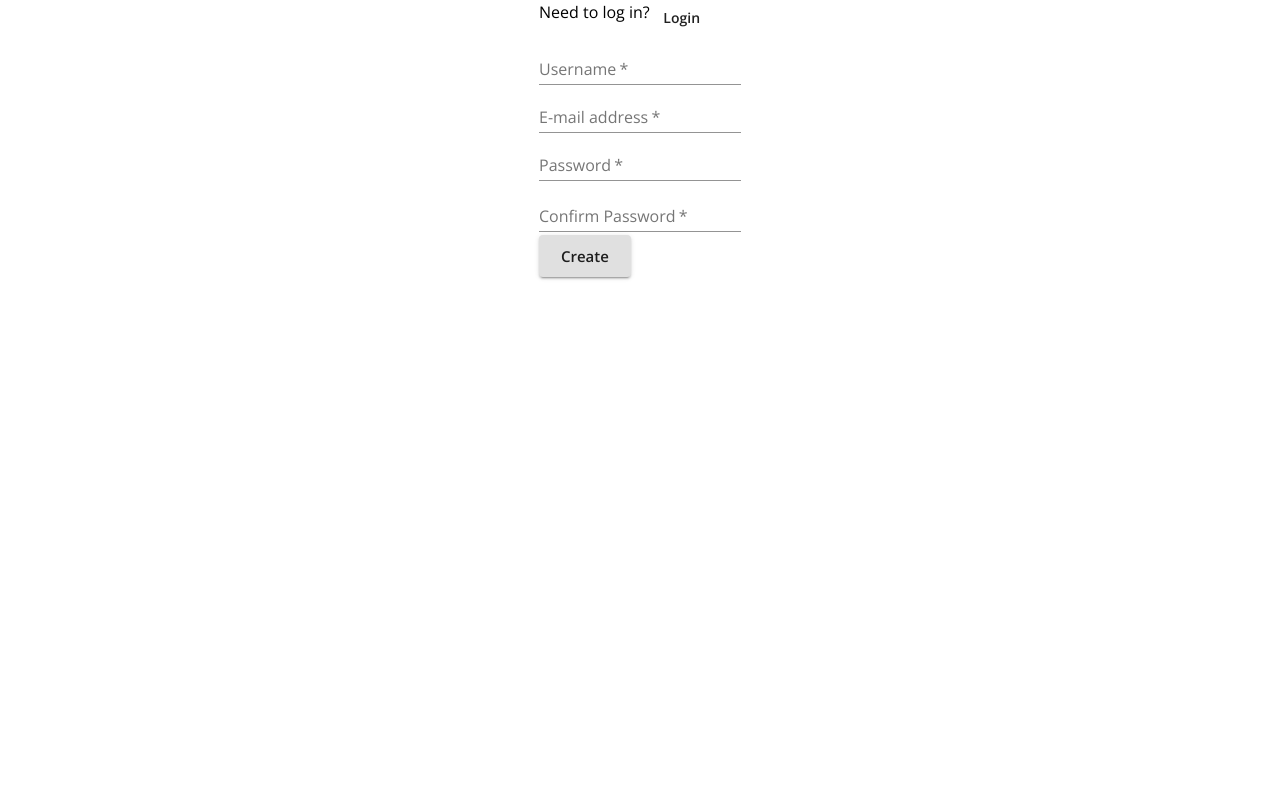
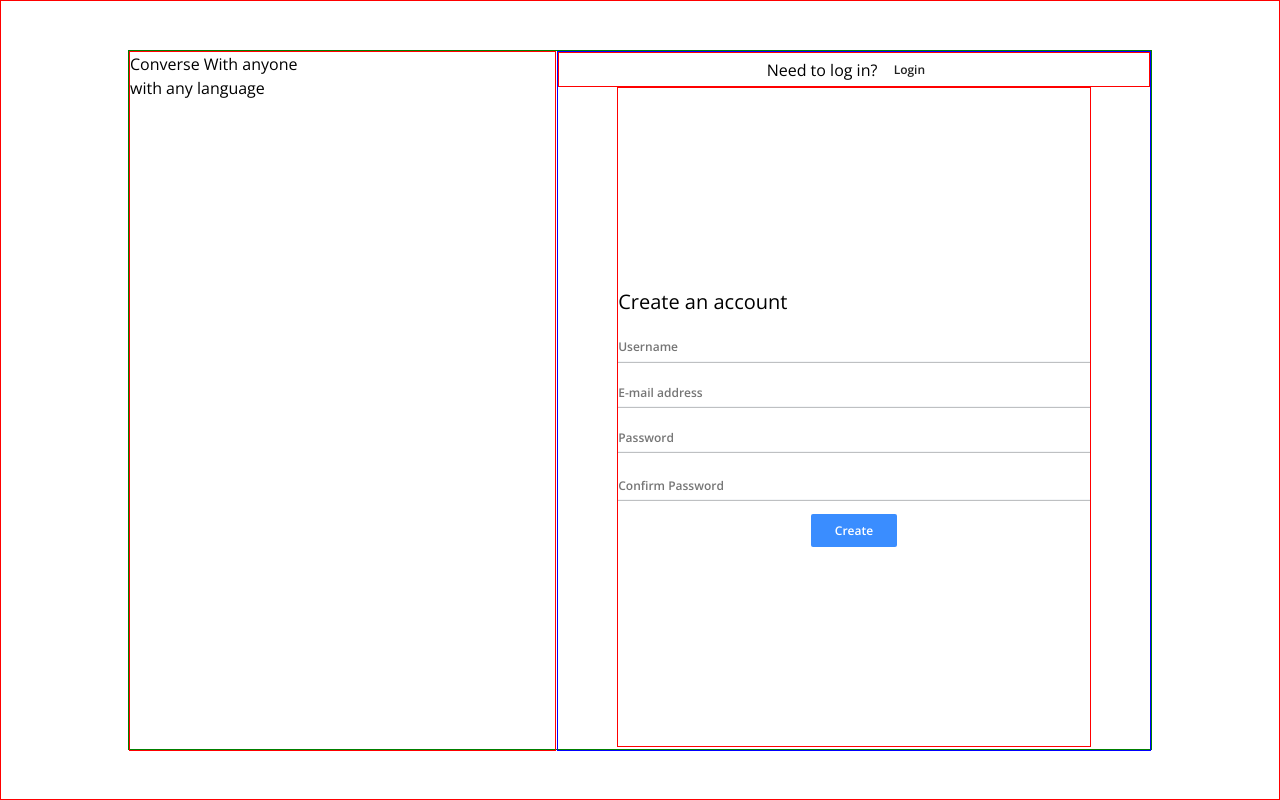
Before and after one commit to drlsv91/messenger-9133, a React (Create React App) app in the folder client/: page / in a window 1280 px wide. Built offline with nearby package versions, Linux system fonts and the light colour scheme; no server answers.

Commit message:
refactored form element to reusable components

```diff
--- a/client/src/Signup.js
+++ b/client/src/Signup.js
@@ -1,10 +1,15 @@
 import React, { useState } from "react";
 import { Redirect, useHistory } from "react-router-dom";
 import { connect } from "react-redux";
-import { Grid, Box, Typography, Button, FormControl, TextField, FormHelperText } from "@material-ui/core";
+import { Grid, Box, Typography, Button, FormHelperText } from "@material-ui/core";
 import { register } from "./store/utils/thunkCreators";
+import { authStyles } from "./themes/styles";
+import Input from "./components/common/Input";
+import Form from "./components/common/Form";
+import Field from "./components/common/Form/Field";
 
-const Login = (props) => {
+const Signup = (props) => {
+  const classes = authStyles();
   const history = useHistory();
   const { user, register } = props;
   const [formErrorMessage, setFormErrorMessage] = useState({});
@@ -29,27 +34,37 @@ const Login = (props) => {
   }
 
   return (
-    <Grid container justify="center">
-      <Box>
-        <Grid container item>
+    <Grid container justifyContent="center" alignItems="center" direction="column" className={classes.container}>
+      <Grid container justifyContent="space-between" alignItems="center" className={classes.wrapper}>
+        {/* left */}
+        <Box className={classes.left}>
+          <Typography>Converse With anyone</Typography>
+          <Typography>with any language</Typography>
+        </Box>
+        {/* right */}
+        <Box className={classes.right}>
+          <Grid container item justifyContent="center" alignItems="center" className={classes.top}>
             <Typography>Need to log in?</Typography>
             <Button onClick={() => history.push("/login")}>Login</Button>
           </Grid>
-        <form onSubmit={handleRegister}>
+
+          <Grid container justifyContent="center" alignItems="center" className={classes.formContainer}>
+            <Typography className={classes.formTitle}>Create an account</Typography>
+            <Form onSubmit={handleRegister}>
               <Grid>
-            <Grid>
-              <FormControl>
-                <TextField aria-label="username" label="Username" name="username" type="text" required />
-              </FormControl>
+                <Grid className={classes.inputContainer}>
+                  <Field>
+                    <Input aria-label="username" label="Username" name="username" required />
+                  </Field>
                 </Grid>
-            <Grid>
-              <FormControl>
-                <TextField label="E-mail address" aria-label="e-mail address" type="email" name="email" required />
-              </FormControl>
+                <Grid className={classes.inputContainer}>
+                  <Field>
+                    <Input label="E-mail address" aria-label="e-mail address" type="email" name="email" required />
+                  </Field>
                 </Grid>
-            <Grid>
-              <FormControl error={!!formErrorMessage.confirmPassword}>
-                <TextField
+                <Grid className={classes.inputContainer}>
+                  <Field error={!!formErrorMessage.confirmPassword}>
+                    <Input
                       aria-label="password"
                       label="Password"
                       type="password"
@@ -58,11 +73,11 @@ const Login = (props) => {
                       required
                     />
                     <FormHelperText>{formErrorMessage.confirmPassword}</FormHelperText>
-              </FormControl>
+                  </Field>
                 </Grid>
-            <Grid>
-              <FormControl error={!!formErrorMessage.confirmPassword}>
-                <TextField
+                <Grid className={classes.inputContainer}>
+                  <Field error={!!formErrorMessage.confirmPassword}>
+                    <Input
                       label="Confirm Password"
                       aria-label="confirm password"
                       type="password"
@@ -71,14 +86,18 @@ const Login = (props) => {
                       required
                     />
                     <FormHelperText>{formErrorMessage.confirmPassword}</FormHelperText>
-              </FormControl>
+                  </Field>
                 </Grid>
-            <Button type="submit" variant="contained" size="large">
+                <Grid container justifyContent="center" alignItems="center" style={{ marginTop: 10 }}>
+                  <Button type="submit" variant="contained" disableElevation color="primary">
                     Create
                   </Button>
                 </Grid>
-        </form>
+              </Grid>
+            </Form>
+          </Grid>
         </Box>
+      </Grid>
     </Grid>
   );
 };
@@ -97,4 +116,4 @@ const mapDispatchToProps = (dispatch) => {
   };
 };
 
-export default connect(mapStateToProps, mapDispatchToProps)(Login);
+export default connect(mapStateToProps, mapDispatchToProps)(Signup);
--- /dev/null
+++ b/client/src/components/common/Form/Field.jsx
@@ -0,0 +1,12 @@
+import { FormControl } from "@material-ui/core";
+import React from "react";
+
+const Field = ({ children, ...rest }) => {
+  return (
+    <FormControl style={{ width: "100%" }} {...rest}>
+      {children}
+    </FormControl>
+  );
+};
+
+export default Field;
--- /dev/null
+++ b/client/src/components/common/Form/index.jsx
@@ -0,0 +1,11 @@
+import React from "react";
+
+const Form = ({ children, onSubmit, ...rest }) => {
+  return (
+    <form onSubmit={onSubmit} style={{ width: "100%" }} {...rest}>
+      {children}
+    </form>
+  );
+};
+
+export default Form;
--- /dev/null
+++ b/client/src/components/common/Input/index.jsx
@@ -0,0 +1,23 @@
+import { TextField } from "@material-ui/core";
+import React from "react";
+import { authStyles } from "../../../themes/styles";
+
+const Input = ({ label, name, type = "text", ...rest }) => {
+  const classes = authStyles();
+  return (
+    <TextField
+      {...rest}
+      classes={{ root: classes.root }}
+      InputLabelProps={{
+        style: { fontSize: 12, fontWeight: "bold" },
+        required: false,
+        classes: { root: classes.root },
+      }}
+      label={label}
+      type={type}
+      name={name}
+    />
+  );
+};
+
+export default Input;
--- /dev/null
+++ b/client/src/themes/styles.js
@@ -0,0 +1,134 @@
+import { makeStyles } from "@material-ui/core/styles";
+
+export const authStyles = makeStyles((theme) => ({
+    wrapper: {
+        border: "1px solid green",
+        height: "700px",
+        maxWidth: "1024px",
+        margin: "auto",
+    },
+    container: {
+        border: "1px solid red",
+        height: "100vh",
+    },
+    left: {
+        border: "1px solid red",
+        height: "100%",
+        width: "425px",
+    },
+    right: {
+        width: "calc(100% - 430px)",
+        height: "100%",
+        border: "1px solid blue",
+    },
+    inputContainer: {
+        width: "100%",
+    },
+    formContainer: {
+        border: "1px solid red",
+        width: "80%",
+        height: "calc(100% - 38px)",
+        display: "flex",
+        flexDirection: "column",
+        alignItems: "center",
+        justifyContent: "center",
+        margin: "0 auto",
+    },
+    top: {
+        border: "1px solid red",
+        alignSelf: "flex-start",
+        justifySelf: "flex-start",
+    },
+    formTitle: {
+        // border: "1px solid red",
+        width: "100%",
+        fontSize: "20px",
+    },
+
+    root: {
+        "& .MuiInput-underline:after": {
+            borderBottom: "1px solid #E9EEF2",
+            color: "#E9EEF2",
+        },
+        "& .MuiFormLabel-root.Mui-focused": {
+            color: "rgba(0, 0, 0, 0.54)",
+        },
+        "& .MuiInput-underline:hover:not(.Mui-disabled):before": {
+            borderBottom: "2px solid #E9EEF2",
+            color: "#E9EEF2",
+        },
+    },
+    topDashboard: {
+        display: "grid",
+        gridTemplateColumns: "[col1-start] 1fr [col1-end col2-start] 2.6fr [col2-end]",
+        gap: "2rem",
+
+        "@media (max-width:768px)": {
+            gridTemplateColumns: "repeat(1, auto)",
+            gap: "2rem",
+        },
+    },
+
+    topLeftDashboard: {
+        display: "grid",
+        gridTemplateColumns: "repeat(1, auto)",
+        gap: "1rem",
+    },
+
+    topRightDashboard: {
+        backgroundColor: "#FFFFFF",
+        boxShadow: "0px 0px 12px #F2F4F9",
+        borderRadius: "10px",
+        padding: "1rem",
+    },
+
+    middleDashboard: {
+        display: "grid",
+        gridTemplateColumns: "[col1-start] 2.5fr [col1-end col2-start] 1.2fr [col2-end]",
+        gap: "2rem",
+
+        "@media (max-width:768px)": {
+            gridTemplateColumns: "repeat(1, auto)",
+            gap: "2rem",
+        },
+    },
+
+    middleLeftDashboard: {
+        backgroundColor: "#FFFFFF",
+        boxShadow: "0px 0px 12px #F2F4F9",
+        borderRadius: "10px",
+        padding: "1rem",
+    },
+
+    middleRightDashboard: {
+        backgroundColor: "#FFFFFF",
+        boxShadow: "0px 0px 12px #F2F4F9",
+        borderRadius: "10px",
+        padding: "1rem",
+    },
+
+    bottomDashboard: {
+        display: "grid",
+        gridTemplateColumns: "[col1-start] 2fr [col1-end col2-start] 2.5fr [col2-end]",
+        gap: "2rem",
+
+        "@media (max-width:768px)": {
+            gridTemplateColumns: "repeat(1, auto)",
+            gap: "2rem",
+        },
+    },
+
+    bottomLeftDashboard: {
+        backgroundColor: "#FFFFFF",
+        boxShadow: "0px 0px 12px #F2F4F9",
+        borderRadius: "10px",
+        padding: "1rem",
+    },
+
+    bottomRightDashboard: {
+        backgroundColor: "#FFFFFF",
+        boxShadow: "0px 0px 12px #F2F4F9",
+        borderRadius: "10px",
+        padding: "1rem",
+    },
+}));
--- a/client/src/themes/theme.js
+++ b/client/src/themes/theme.js
@@ -1,24 +1,34 @@
-import { createMuiTheme } from "@material-ui/core";
+import { createTheme } from "@material-ui/core";
 
-export const theme = createMuiTheme({
+export const theme = createTheme({
     typography: {
         fontFamily: "Open Sans, sans-serif",
         fontSize: 14,
         button: {
             textTransform: "none",
             letterSpacing: 0,
-      fontWeight: "bold"
-    }
+            fontWeight: "bold",
+        },
     },
     overrides: {
         MuiInput: {
             input: {
-        fontWeight: "bold"
-      }
-    }
+                fontSize: 12,
+                fontWeight: "bold",
+                borderBottom: "2px solid #E9EEF2",
+                opacity: 0.5,
+            },
+        },
+        MuiButton: {
+            root: {
+                borderRadius: 2,
+                padding: "0.35rem 1.5rem",
+                fontSize: "12px",
+            },
+        },
     },
     palette: {
         primary: { main: "#3A8DFF" },
-    secondary: { main: "#B0B0B0" }
-  }
+        secondary: { main: "#B0B0B0" },
+    },
 });
```
Also changed, not shown: client/src/index.css (+5 -6 lines), 1 other file (tests, documents, lock files or other folders). Lines whose indentation alone changed are shown as unchanged.
